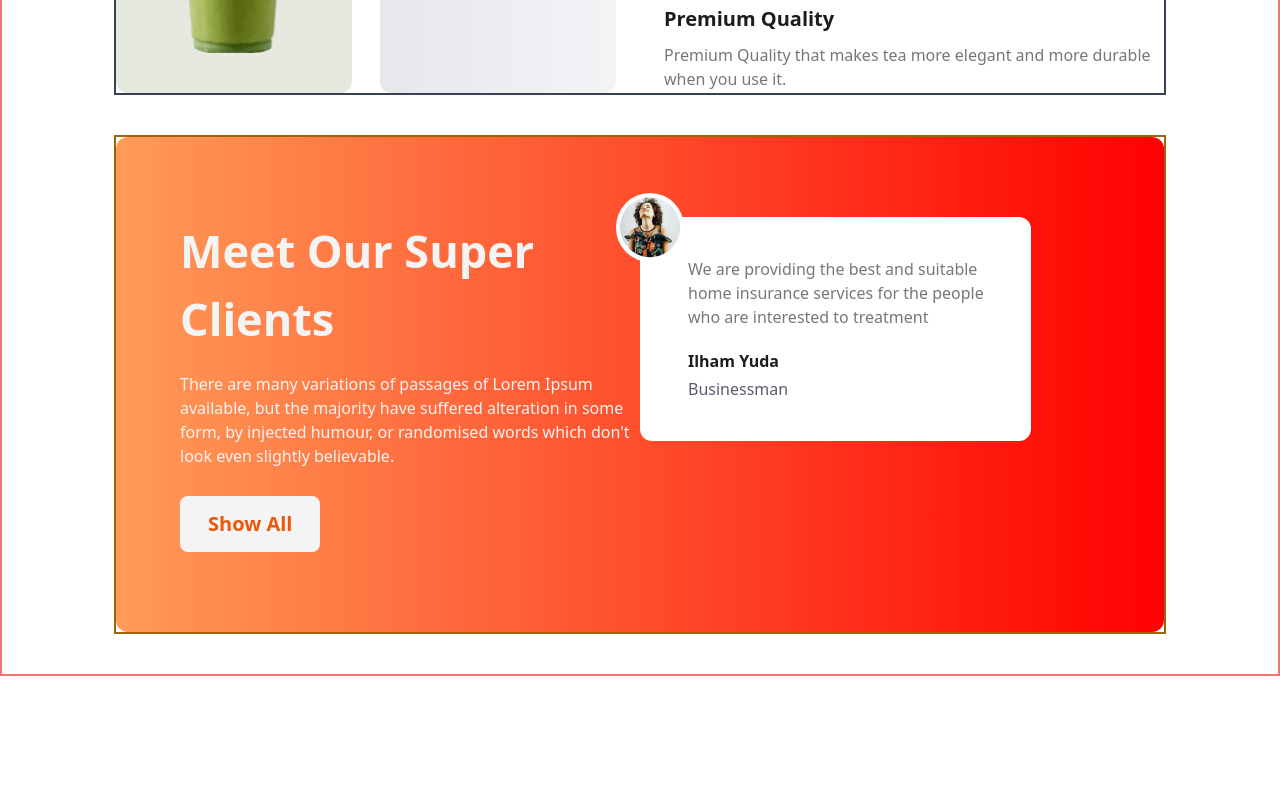
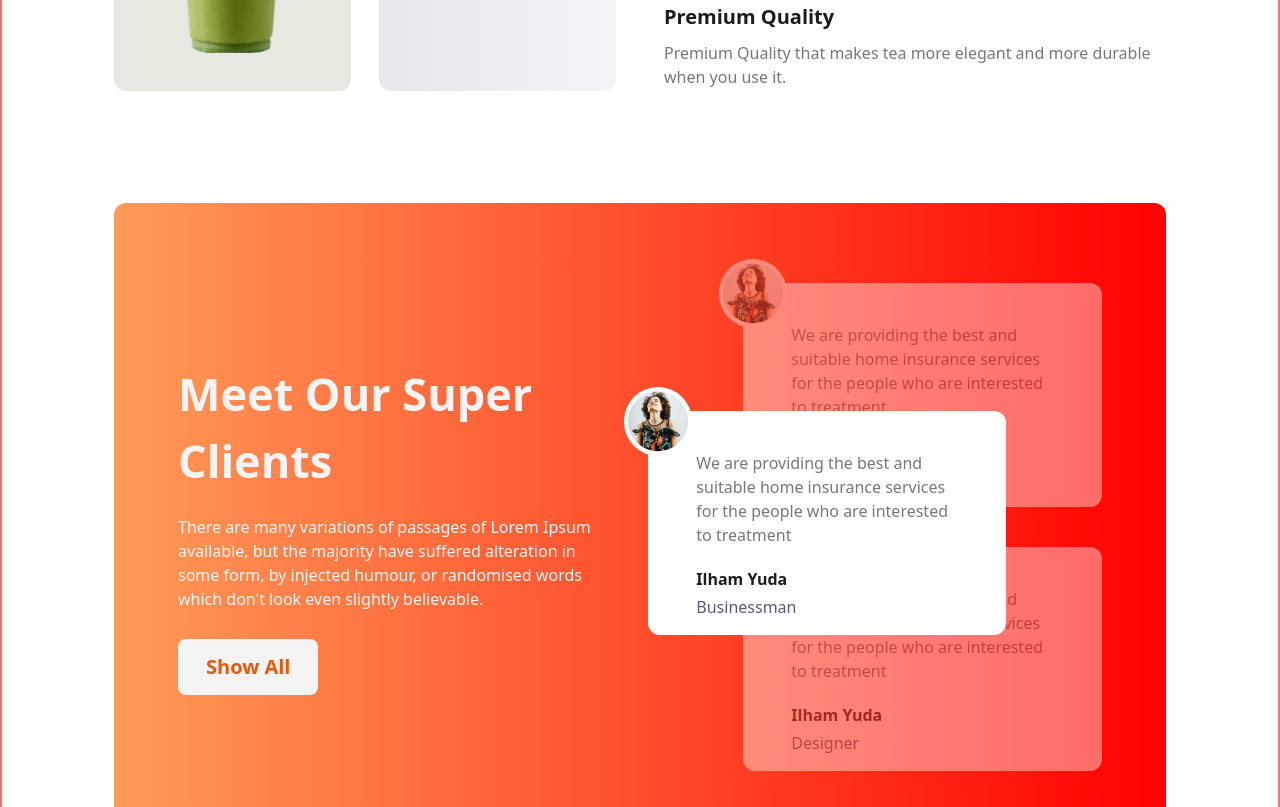
Before and after one commit to shanto470/tea-house, a plain HTML site: page index.html in a window 1280 px wide. Shown: the part 1773-2580 px from the top of the page. Before the commit the page ends 2449 px from the top, so only its background shows below. Drawn offline with nearby package versions, Linux system fonts and the light colour scheme.

Commit message:
added Meet our client section

```diff
--- a/index.html
+++ b/index.html
@@ -151,7 +151,7 @@
         </div>
       </section>
       <!-- great tea section -->
-      <section class="mb-10 border-2 border-gray-700">
+      <section class="mb-10">
         <div class="grid grid-cols-2 gap-12">
           <!-- image container -->
           <div class="grid grid-cols-2 gap-7">
@@ -206,10 +206,11 @@
         </div>
       </section>
       <!-- Client section -->
-      <section class="mb-10 border-2 border-yellow-700">
+      <section class="mb-28 mt-28">
         <div
-          class="grid grid-cols-2 bg-gradient-to-r from-[#ff8838d6] to-[#FF0000] rounded-xl px-16 py-20"
+          class="grid relative grid-cols-2 gap-20 bg-gradient-to-r from-[#ff8838d6] to-[#FF0000] rounded-xl px-16 py-20"
         >
+          <div class="flex items-center">
             <div>
               <h1 class="font-extrabold text-[45px] text-[#F4F4F4]">
                 Meet Our Super Clients
@@ -226,10 +227,33 @@
                 Show All
               </button>
             </div>
+          </div>
+          <!-- card container -->
           <div>
+            <!-- first card -->
+
+            <div
+              class="w-[85%] ml-auto opacity-40 bg-white relative h-56 rounded-xl pt-10 pl-12 pr-10"
+            >
               <div>
+                <p class="text-[#777777]">
+                  We are providing the best and suitable home insurance services
+                  for the people who are interested to treatment
+                </p>
+                <h4 class="text-[#1C1C1C] mt-5 mb-1 font-bold">Ilham Yuda</h4>
+                <p class="text-[#5D5A6F] font-medium">Businessman</p>
+              </div>
+              <div class="absolute -top-6 -left-6 bg-white rounded-full">
+                <div>
+                  <img class="p-1" src="images/client.png" alt="" />
+                </div>
+              </div>
+            </div>
+
+            <!-- middle card -->
+            <div class="absolute w-[40%] z-10 right-40 top-52">
               <div
-                class="w-[85%] bg-white relative h-56 rounded-xl pt-10 pl-12 pr-10"
+                class="w-[85%] ml-auto bg-white relative h-56 rounded-xl pt-10 pl-12 pr-10"
               >
                 <div>
                   <p class="text-[#777777]">
@@ -246,6 +270,24 @@
                 </div>
               </div>
             </div>
+            <!-- last card -->
+            <div
+              class="w-[85%] ml-auto opacity-40 bg-white relative mt-10 h-56 rounded-xl pt-10 pl-12 pr-10"
+            >
+              <div>
+                <p class="text-[#777777]">
+                  We are providing the best and suitable home insurance services
+                  for the people who are interested to treatment
+                </p>
+                <h4 class="text-[#1C1C1C] mt-5 mb-1 font-bold">Ilham Yuda</h4>
+                <p class="text-[#5D5A6F] font-medium">Designer</p>
+              </div>
+              <div class="absolute -top-6 -left-6 bg-white rounded-full">
+                <div>
+                  <img class="p-1" src="images/client.png" alt="" />
+                </div>
+              </div>
+            </div>
           </div>
         </div>
       </section>
```
Lines whose indentation alone changed are shown as unchanged.
